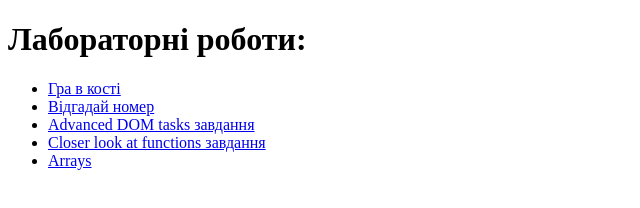
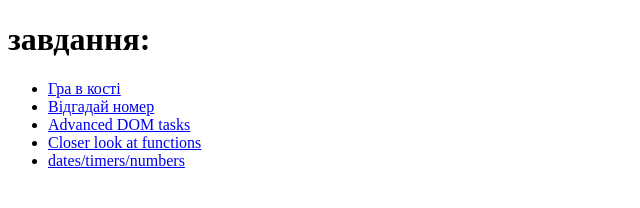
Before and after one commit to sirfromfrance/course-material, a plain HTML site: page index.html in a window 1280 px wide. Shown: the whole page, without its empty margins (0-640 px from the left). Drawn offline with Linux system fonts and the light colour scheme.

Commit message:
Update index.html

```diff
--- a/index.html
+++ b/index.html
@@ -4,20 +4,20 @@
 <head>
     <meta charset="UTF-8">
     <meta name="viewport" content="width=device-width, initial-scale=1.0">
-    <meta name="keywords" content="Лабораторні роботи">
-    <meta name="description" content="Сторінка з виконаннями лабораторних робіт">
+    <meta name="keywords" content="Завдання з курсу">
+    <meta name="description" content="Завдання з курсу">
     <title>Гриценко ІК-12 </title>
 </head>
 
 <body>
-    <h1>Лабораторні роботи:</h1>
+    <h1>завдання:</h1>
 
     <ul>
      <li><a href="pig game/index.html">Гра в кості</a></li>
-        <li><a href="lab2/index.html">Відгадай номер</a></li>
-        <li><a href="lab3/index.html">Advanced DOM tasks завдання</a></li>
-         <li><a href="lab3_2/index.html">Closer look at functions завдання </a></li>
-           <li><a href="lab4/index.html">Arrays </a></li>
+        <li><a href="guess my num/index.html">Відгадай номер</a></li>
+        <li><a href="advanced-DOM/index.html">Advanced DOM tasks </a></li>
+         <li><a href="closer-look-at-functions/index.html">Closer look at functions  </a></li>
+           <li><a href="numbers-dates-timers/index.html">dates/timers/numbers </a></li>
 
     </ul>
 </body>
```
